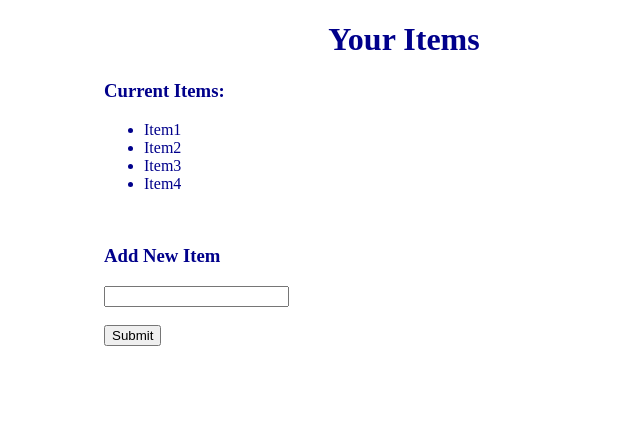
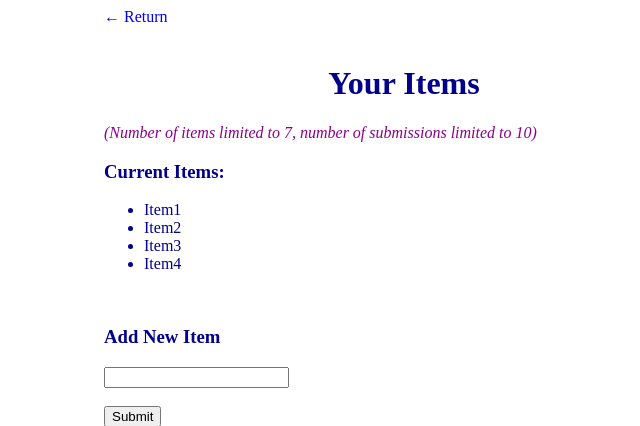
Before and after one commit to chypmonk/ITEMS, a PHP site: page /index.php in a window 1280 px wide. Shown: the top 426 px of the page, without its empty margins (236-876 px from the left). Run offline with PHP 8.4, Linux system fonts and the light colour scheme.

Commit message:
Add files via upload

```diff
--- a/index.php
+++ b/index.php
@@ -1,4 +1,7 @@
+<?php
+session_start();
 
+?>
 <!DOCTYPE html>
 <html>
 <head>
@@ -19,26 +22,32 @@
         text-align: center;
         color: darkblue;
     }
-    h4 {
+    h4, i {
         color: darkmagenta;
     }
 </style>
 </head>
 <body>
 <main>
-
+<a href = 'https://catsandcode.org/simple-list'>&larr; Return</a><br><br>
 <a href = 'index.php'><h1>Your Items</h1></a>
-
+<i>(Number of items limited to 7, number of submissions limited to 10)</i>
 
 <?php
+//Prevent to many submissions during session
+if (!isset ($_SESSION['counter'])) {
+    $_SESSION['counter'] = 0;
+}
 $string1 = file_get_contents ('items.txt');
 $array1 = explode (',', $string1);
 
 
 if ($_SERVER ["REQUEST_METHOD"] == "POST" ) {
-
-    if (isset(  $_POST['newitem'])) {
-
+    $_SESSION['counter']++;
+    if ($_SESSION['counter'] >= 10) {
+        echo "<h4>Too many submissions during this session</h4>";
+    }
+    else {
         $newitem = $_POST['newitem'];
         if ($newitem ) {
             $newitem = preg_replace('/[^A-Za-z0-9-]/', '', $newitem);
@@ -47,6 +56,10 @@ if ($_SERVER ["REQUEST_METHOD"] == "POST" ) {
                 echo "<h4>" . $newitem . " already exists</h4>";
             }
             else {
+               if (count ($array1) >= 7) {
+                   array_shift ($array1);
+                   echo "<h4>Limit reached - first item removed</h4>";
+               }
                array_push ($array1, $newitem);
                $string1 = implode (',', $array1);
                ltrim ($string1, ',');
@@ -56,8 +69,13 @@ if ($_SERVER ["REQUEST_METHOD"] == "POST" ) {
          }
     }
 }
+
+$string1 = file_get_contents ('items.txt');
+$array1 = explode (',', $string1);
+
 if ($string1) {
-    echo "<h3>Current Items: </h3>";
+    echo "<h3>Current Items:</h3>";
+
 
     echo "<ul>";
     foreach ($array1 as $item1) {
```
